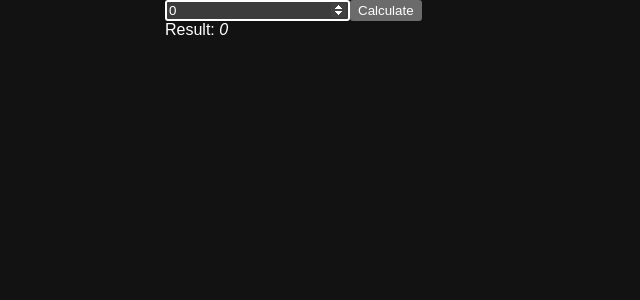
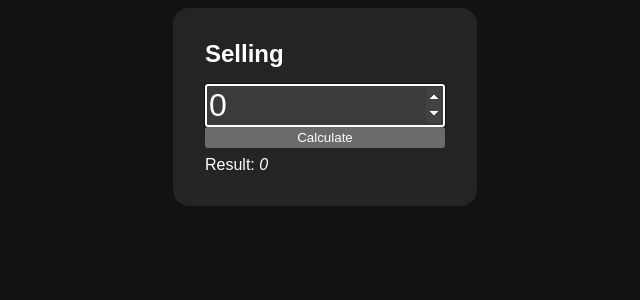
Before and after one commit to utilyre/estate, a React (Vite) app: page / in a window 1280 px wide. Shown: the top 300 px of the page, without its empty margins (315-955 px from the left). Built offline with nearby package versions, Linux system fonts and the light colour scheme.

Commit message:
Style Selling component

```diff
--- a/src/components/Selling/Selling.jsx
+++ b/src/components/Selling/Selling.jsx
@@ -18,20 +18,26 @@ const Selling = () => {
   }
 
   return (
-    <div>
-      <form onSubmit={onSubmit}>
+    <div className={styles.container}>
+      <h2 className={styles.heading}>Selling</h2>
+
+      <form
+        onSubmit={onSubmit}
+        className={styles.form}
+      >
         <input
           type='number'
           ref={domInput}
           value={price}
           onChange={(e) => setPrice(e.target.value)}
+          className={styles.price}
         />
 
         <button type='submit'>Calculate</button>
       </form>
 
-      <p>
-        Result: <var>{result}</var>
+      <p className={styles.result}>
+        Result: <var>{result.toString().replace(/\B(?=(\d{3})+(?!\d))/g, ',')}</var>
       </p>
     </div>
   )
--- a/src/components/Selling/Selling.module.css
+++ b/src/components/Selling/Selling.module.css
@@ -0,0 +1,23 @@
+.container {
+  background-color: #242424;
+  border-radius: 1rem;
+  margin: 0.5rem;
+  padding: 2rem;
+}
+
+.heading {
+  margin-block-end: 1rem;
+}
+
+.form {
+  display: flex;
+  flex-direction: column;
+}
+
+.price {
+  font-size: 2rem;
+}
+
+.result {
+  margin-block-start: 0.5rem;
+}
```
